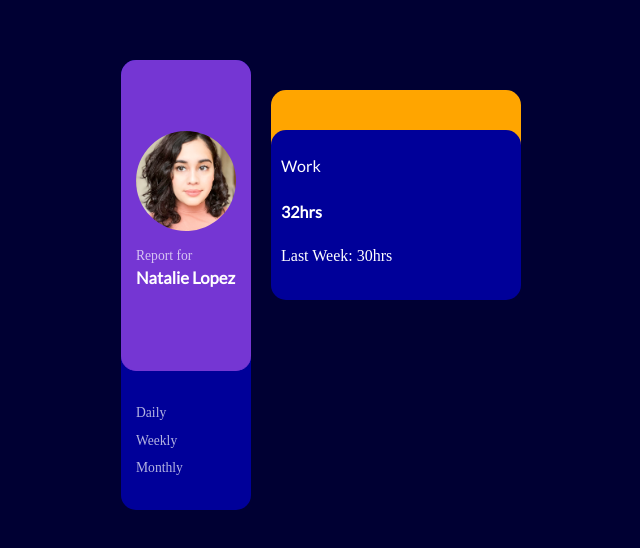
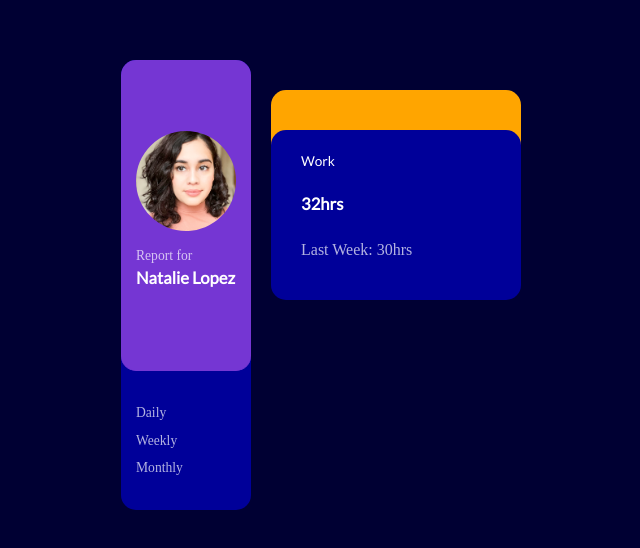
Before and after one commit to Nlopez4/time-tracker, a React (Create React App) app: page / in a window 1280 px wide. Shown: the part 138-686 px from the top of the page, without its empty margins (319-959 px from the left). Built offline with nearby package versions, Linux system fonts and the light colour scheme; a web font is replaced by a local one.

Commit message:
add opacity and padding left to card container

```diff
--- a/src/components/Card/styles.css
+++ b/src/components/Card/styles.css
@@ -33,7 +33,7 @@
 }
 
 .report {
-    opacity: 0.7;
+    opacity: var(--main-opacity);
     font-size: clamp(0.85rem, 1vw, 1rem);
 }
 
@@ -60,7 +60,7 @@
     line-height: 2;
     font-size: clamp(0.85rem, 1vw, 1rem);
     padding: 15px;
-    opacity: 0.7;
+    opacity: var(--main-opacity);
 }
 
 @media all and (max-width: 600px){
--- a/src/components/Cards/styles.css
+++ b/src/components/Cards/styles.css
@@ -21,9 +21,20 @@
     padding-left: 10px;
     padding: 10px;
     margin-top: 40px;
+    padding-left: 30px;
+
 }
 
-.cards-title, .hours {
+.cards-title {
     font-size: var(--main-font-size);
     font-family: var(--main-font-family);
 }
+
+.hours {
+    font-size: var(--big-font-size);
+    font-family: var(--main-font-family);
+}
+
+.past-p {
+    opacity: var(--main-opacity);
+}
--- a/src/index.css
+++ b/src/index.css
@@ -9,7 +9,9 @@ html {
 
 :root {
   --main-font-family: 'Lato', sans-serif;
-  --main-font-size: font-size: clamp(0.85rem, 1vw, 1rem);
+  --main-font-size: clamp(0.85rem, 1vw, 1rem);
+  --big-font-size: clamp(1rem, 1.3vw, 1.5rem);
+  --main-opacity: 0.7;
 }
 
 /* code {
```
